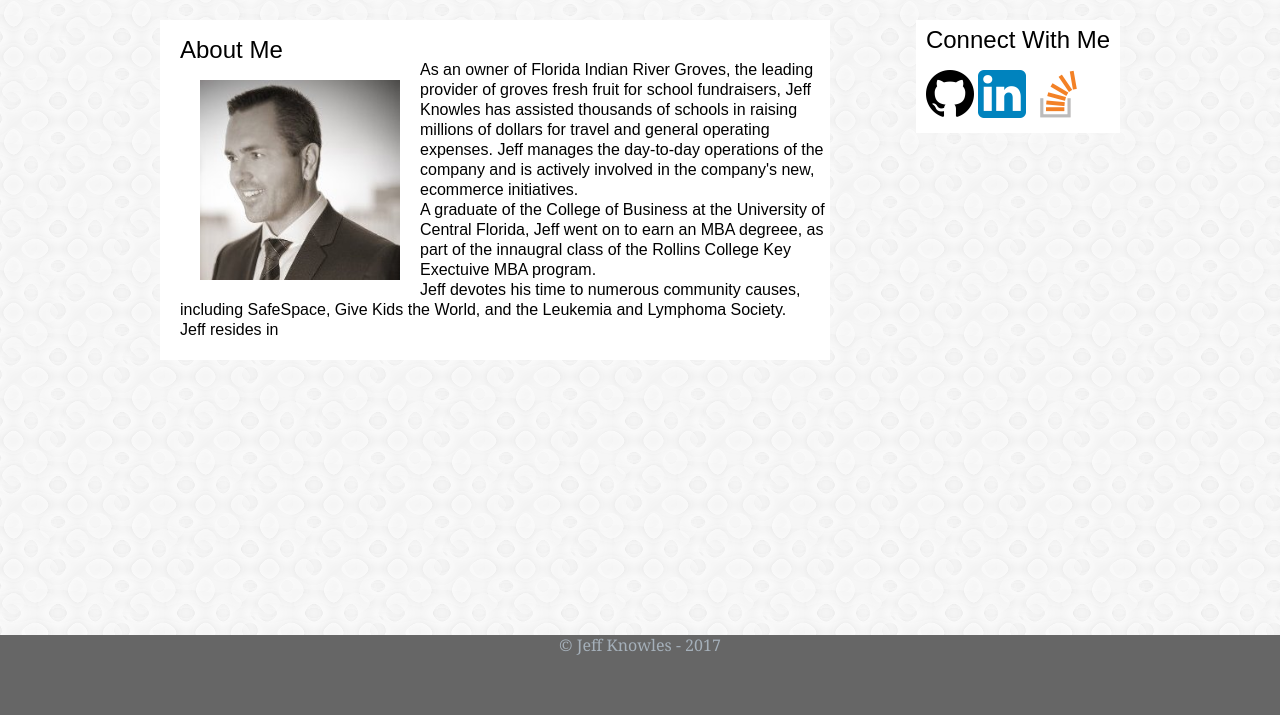
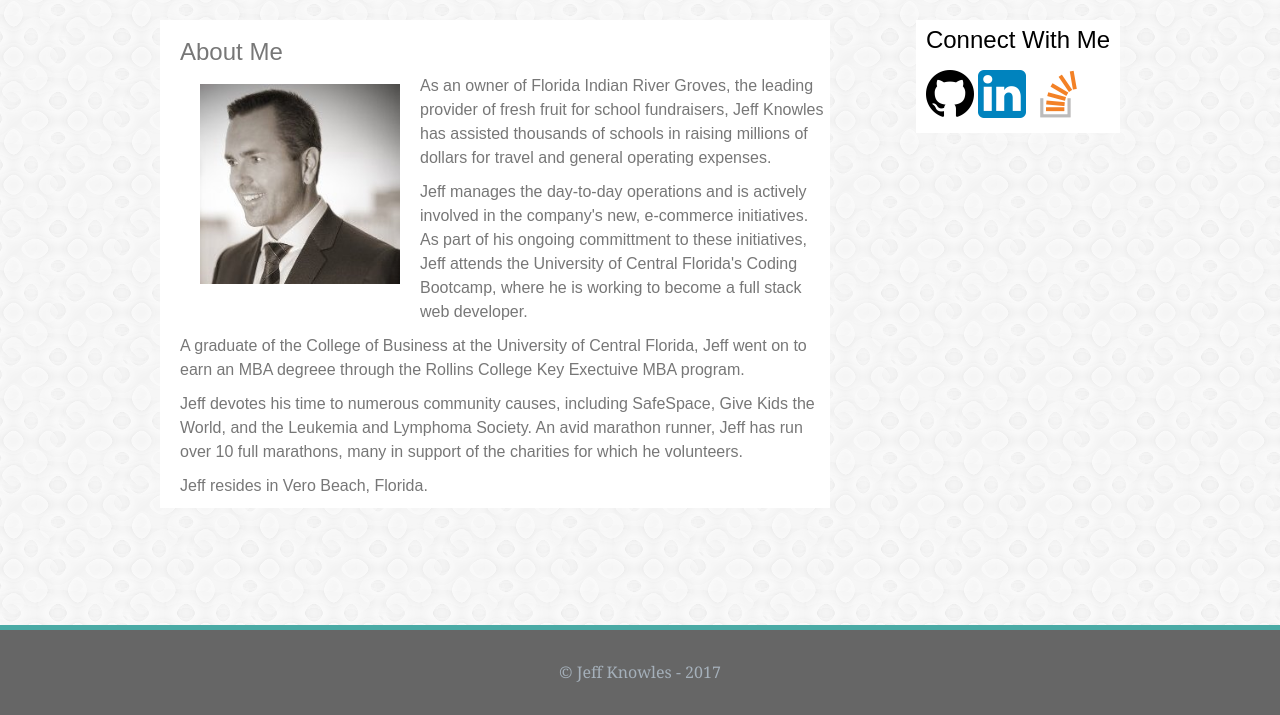
Before and after one commit to JTK0616/Basic-Portfolio, a PHP site: page / in a window 1280 px wide. Shown: the part 85-800 px from the top of the page. Run offline with PHP 8.4, Linux system fonts and the light colour scheme.

Commit message:
All 3 pages html verified

```diff
--- a/assets/css/mystyle.css
+++ b/assets/css/mystyle.css
@@ -1,6 +1,7 @@
 body {
 	background-image:url('../images/confectionary.png');
 	margin: 0px;
+	margin-bottom: 90px;
 	padding: 0px;
 	font-family: "Arial", "Helvetica Neue", "Helvetica", "sans-serif";
 	font: #777777;
@@ -17,12 +18,18 @@ header {
 	font-family: "Georgia", "Times", "Times New Roman", "serif";
 }
 
+p {
+	font-color:#777777;
+	margin-top: 10px;
+	margin-bottom: 10px;
+}
+
 h2 {
 	font-color: #4aaaa5;
 	font-size: 24px;
 }
 
-#Logo {
+#logo {
 	width:230px;
 	height:85px;
 	margin-left: 150px;
@@ -40,12 +47,14 @@ h2 {
 	padding-top: 20px;
 }
 
-.Content {
+.content {
 	width: 650px;
 	padding-top: 20Px;
 	padding-left:20px;
 	background-color: #ffffff;
 	border-color: #dddddd;
+	color: #777777;
+	line-height: 150%;
 	float: left;
 }
 
@@ -56,7 +65,7 @@ h2 {
 	height: 200px;
 }
 
-.Connect {
+.connect {
 	width: 270px
 	margin: 0 auto;
 	padding: 10px;
@@ -65,7 +74,7 @@ h2 {
 	float: right;
 }
 
-.Navigation {
+.navigation {
 	float: right;
 	text-align: center;
 	vertical-align: middle;
@@ -76,13 +85,13 @@ h2 {
 footer {
 	position: fixed;
 	text-align: center;
-	vertical-align: middle;
+	bottom: 0px;
 	color: #a5b0ba;
-	bottom: 0px;
 	width:100%;
-	height: 10%;
-	margin: 0px;
 	background-color: #666666;
-	border: #cccccc;
+	line-height: 85px;
+	border-top:5px;
+	border-style: solid;
+	border-color: #4aaaa5;
 	font-family: "Georgia", "Times", "Times New Roman", "serif";
 }
--- a/index.html
+++ b/index.html
@@ -12,13 +12,13 @@
 
 	<header>
 
-		<section class="Navigation">
+		<section class="navigation">
 			<a href="index.html" STYLE="text-decoration: none">About</a> |
 			<a href="portfolio.html" STYLE="text-decoration: none">Portfolio</a> |
 			<a href="contact.html" STYLE="text-decoration: none">Contact</a>
 		</section>
 
-		<div id="Logo">
+		<div id="logo">
 			<h1> Jeff Knowles </h1>
 		</div>
 
@@ -26,41 +26,45 @@
 
 	<div class="container">
 
-		<section class="Content">
+		<section class="content">
 
 			<h2>About Me</h2>
 
 			<img src="assets/images/Jeff_Knowles.jpg" alt="Jeff Knowles" id="bio_image">
 
-			<p>As an owner of Florida Indian River Groves, the leading provider of groves fresh fruit for school fundraisers, Jeff Knowles has assisted thousands of schools in raising millions of dollars for travel and general operating expenses.  Jeff manages the day-to-day operations of the company and is actively involved in the company's new, ecommerce initiatives.<br>
+			<p>As an owner of Florida Indian River Groves, the leading provider of fresh fruit for school fundraisers, Jeff Knowles has assisted thousands of schools in raising millions of dollars for travel and general operating expenses.</p>
 
-			A graduate of the College of Business at the University of Central Florida, Jeff went on to earn an MBA degreee, as part of the innaugral class of the Rollins College Key Exectuive MBA program.<br>
+			<p>Jeff manages the day-to-day operations and is actively involved in the company's new, e-commerce initiatives.  As part of his ongoing committment to these initiatives, Jeff attends the University of Central Florida's Coding Bootcamp, where he is working to become a full stack web developer.</p>
 
-			Jeff devotes his time to numerous community causes, including SafeSpace, Give Kids the World, and the Leukemia and Lymphoma Society.<br>
+			<p>A graduate of the College of Business at the University of Central Florida, Jeff went on to earn an MBA degreee through the Rollins College Key Exectuive MBA program.</p>
 
-			Jeff resides in </p><br>
+			<p>Jeff devotes his time to numerous community causes, including SafeSpace, Give Kids the World, and the Leukemia and Lymphoma Society.  An avid marathon runner, Jeff has run over 10 full marathons, many in support of the charities for which he volunteers.</p>
+
+			<p>Jeff resides in Vero Beach, Florida. </p>
 
 		</section>
 
-			<section class="Connect">
+			<section class="connect">
 
 				<h2>Connect With Me</h2><br>
 
-				<a href="https://github.com/JTK0616" target="_blank" style="text-decoration: none"><IMG SRC="assets/images/Github.png" ALT="GitHub">
+				<a href="https://github.com/JTK0616" target="_blank" style="text-decoration: none"><IMG SRC="assets/images/Github.png" ALT="GitHub"></a>
 
-				<a href="https://www.linkedin.com/in/jeffreyknowles" target="_blank" style="text-decoration: none" ><IMG SRC="assets/images/LinkedIn.png" ALT="LinkedIn">
+				<a href="https://www.linkedin.com/in/jeffreyknowles" target="_blank" style="text-decoration: none" ><IMG SRC="assets/images/LinkedIn.png" ALT="LinkedIn"></a>
 
-				<a href="http://stackoverflow.com/users/7347089/jtk0616" target="_blank" style="text-decoration: none"><IMG SRC="assets/images/StackOverflow.png" ALT="StackOverflow"></IMG></a>
+				<a href="http://stackoverflow.com/users/7347089/jtk0616" target="_blank" style="text-decoration: none"><IMG SRC="assets/images/StackOverflow.png" ALT="StackOverflow"></a>
 
 			</section>
 
 	</div>
 
-</body>
 
 	<footer>
 
-		&copy Jeff Knowles - 2017
+		&copy; Jeff Knowles - 2017
 
 	</footer>
+
+</body>
+
 </html>
```
Also changed, not shown: contact.html (+28 -8 lines), portfolio.html (+30 -8 lines).
